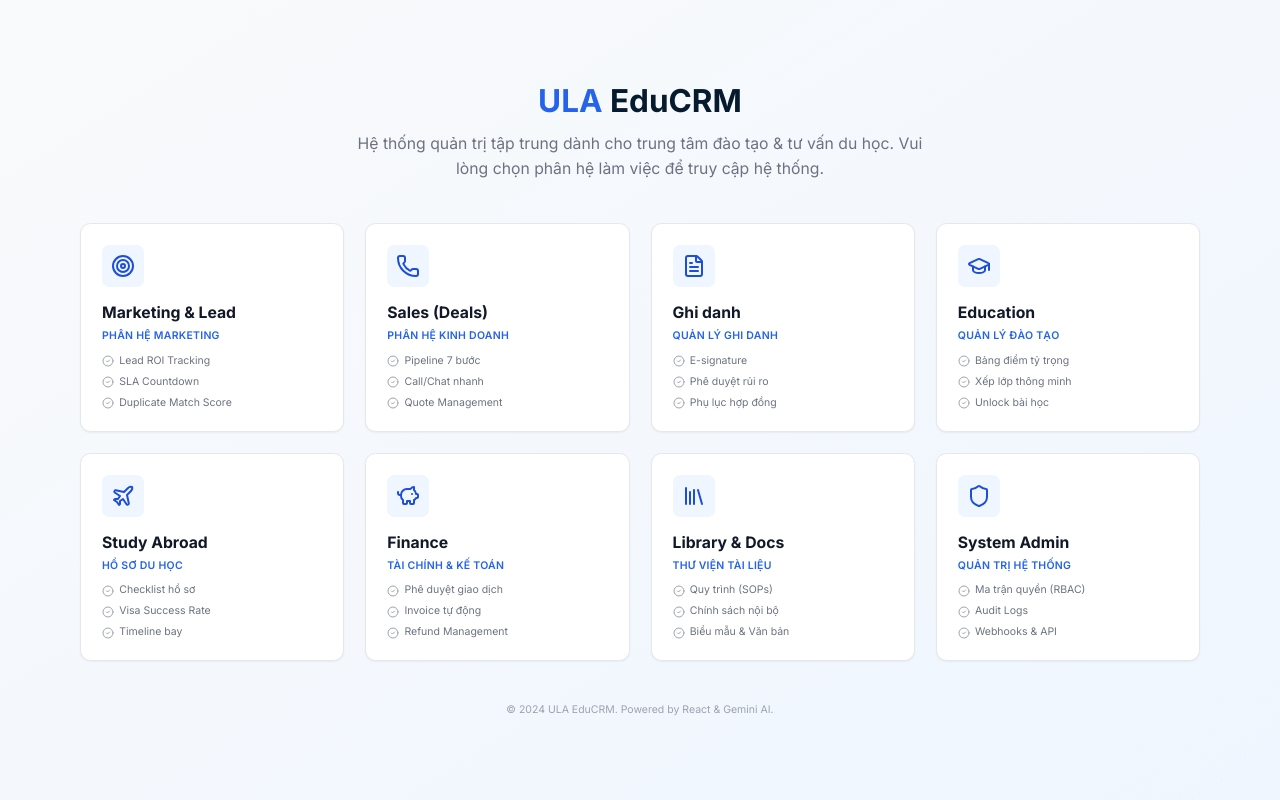
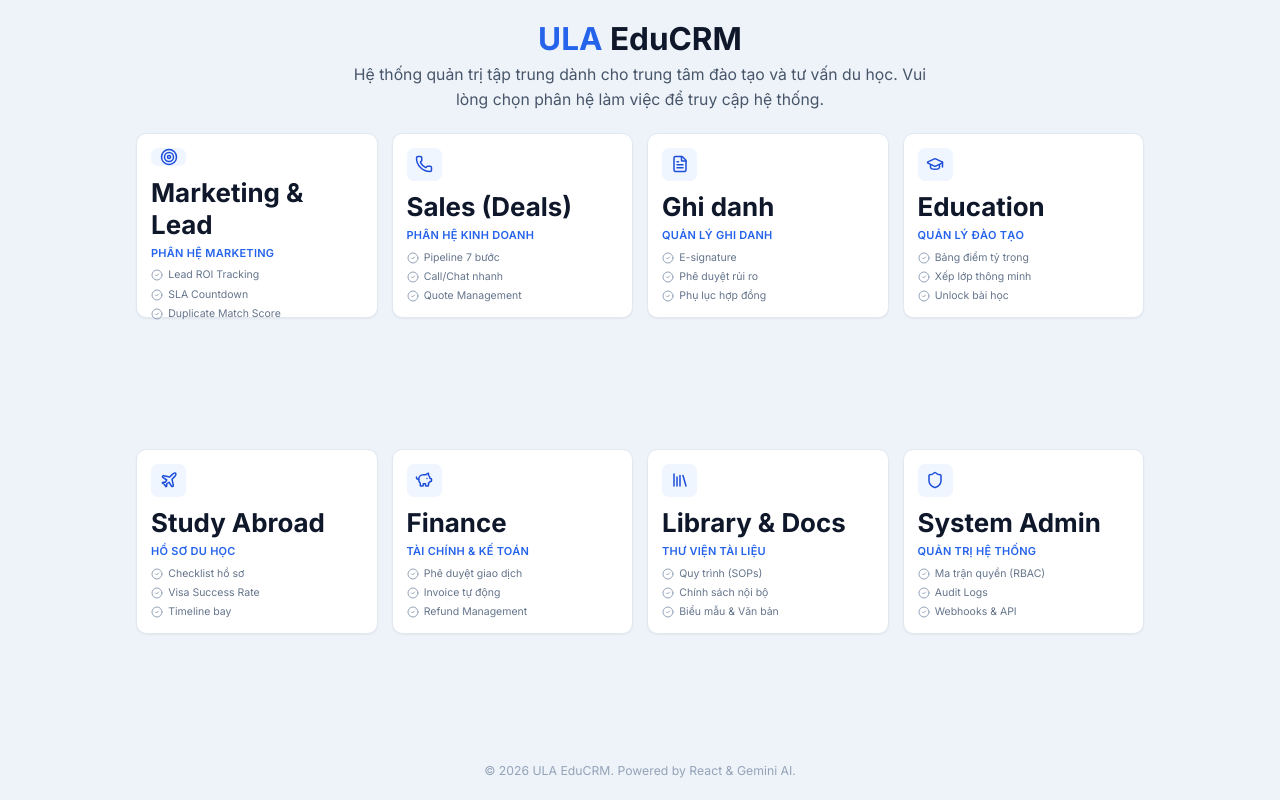
Before and after one commit to channie111105/edu, a React (Vite) app: page /#/module-selection in a window 1280 px wide. Before the commit this address led to /#/login. Built offline with nearby package versions, Linux system fonts and the light colour scheme.

Commit message:
feat(ui): vietnamize login and compact module selection layout

```diff
--- a/App.tsx
+++ b/App.tsx
@@ -12,6 +12,7 @@
 import LeadImport from './pages/LeadImport';
 import LeadBatches from './pages/LeadBatches';
 import LoginPage from './pages/LoginPage';
+import ModuleSelectionPage from './pages/ModuleSelectionPage';
 import AssignmentRules from './pages/AssignmentRules';
 import Pipeline from './pages/Pipeline';
 import DealDetails from './pages/DealDetails';
@@ -103,6 +104,7 @@
   return (
     <Routes>
       <Route path="/login" element={isAuthenticated ? <Navigate to="/" replace /> : <LoginPage />} />
+      <Route path="/module-selection" element={isAuthenticated ? <Navigate to="/" replace /> : <ModuleSelectionPage />} />
 
       <Route element={<ProtectedRoute />}>
         <Route path="/" element={<Layout />}>
--- a/pages/LoginPage.tsx
+++ b/pages/LoginPage.tsx
@@ -1,157 +1,145 @@
+import React, { useState } from 'react';
+import { useNavigate } from 'react-router-dom';
+import { CircleHelp, Lock, School, UserRound } from 'lucide-react';
 
-import React from 'react';
-import { useAuth } from '../contexts/AuthContext';
-import { UserRole } from '../types';
-import {
-  Shield,
-  Target,
-  Phone,
-  FileText,
-  PiggyBank,
-  GraduationCap,
-  Plane,
-  ArrowRight,
-  CheckCircle2,
-  BookCheck,
-  Library
-} from 'lucide-react';
+const LoginPage: React.FC = () => {
+  const navigate = useNavigate();
+  const [username, setUsername] = useState('');
+  const [password, setPassword] = useState('');
+  const [rememberMe, setRememberMe] = useState(false);
+  const [error, setError] = useState('');
 
-const LoginRoleCard = ({
-  role,
-  icon: Icon,
-  title,
-  description,
-  features
-}: {
-  role: UserRole,
-  icon: any,
-  title: string,
-  description: string,
-  features: string[]
-}) => {
-  const { login } = useAuth();
+  const handleSubmit = (event: React.FormEvent<HTMLFormElement>) => {
+    event.preventDefault();
+
+    if (!username.trim() || !password.trim()) {
+      setError('Vui lòng nhập tên đăng nhập và mật khẩu.');
+      return;
+    }
+
+    setError('');
+    void rememberMe;
+    navigate('/module-selection');
+  };
 
   return (
-    <button
-      onClick={() => login(role)}
-      className="flex flex-col text-left group relative bg-white rounded-xl shadow-sm border border-gray-200 p-6 hover:shadow-xl hover:border-blue-300 transition-all duration-300 overflow-hidden"
-    >
-      <div className="absolute top-0 right-0 p-3 opacity-0 group-hover:opacity-100 transition-opacity">
-        <ArrowRight className="text-blue-600" size={20} />
-      </div>
+    <div className="relative flex min-h-screen w-full items-center justify-center overflow-x-hidden overflow-y-auto bg-slate-50 p-4 md:h-screen md:overflow-hidden">
+      <div className="absolute inset-0 -z-10 bg-[radial-gradient(circle_at_top_right,_var(--tw-gradient-stops))] from-blue-100 via-slate-50 to-slate-100" />
 
-      <div className="h-12 w-12 rounded-lg bg-blue-50 text-blue-700 flex items-center justify-center mb-4 group-hover:bg-blue-600 group-hover:text-white transition-colors">
-        <Icon size={24} />
-      </div>
-
-      <h3 className="text-lg font-bold text-gray-900 mb-1 group-hover:text-blue-700 transition-colors">{title}</h3>
-      <p className="text-xs font-semibold text-blue-600 uppercase tracking-wide mb-3">{description}</p>
-
-      <div className="mt-auto space-y-2">
-        {features.map((feature, idx) => (
-          <div key={idx} className="flex items-start text-xs text-gray-500">
-            <CheckCircle2 size={12} className="mr-1.5 mt-0.5 text-gray-400 group-hover:text-blue-500" />
-            <span>{feature}</span>
+      <div className="w-full max-w-[440px]">
+        <div className="mb-6 flex flex-col items-center gap-3 text-center">
+          <div className="flex items-center justify-center rounded-xl bg-blue-600 p-3 text-white shadow-lg shadow-blue-600/20">
+            <School size={32} />
           </div>
-        ))}
-      </div>
-    </button>
-  );
-};
-
-const LoginPage: React.FC = () => {
-  return (
-    <div className="min-h-screen bg-gradient-to-br from-gray-50 to-blue-50 flex flex-col items-center justify-center p-4 sm:p-8 font-sans">
-      <div className="w-full max-w-7xl">
-        <div className="text-center mb-12">
-          <h1 className="text-4xl font-extrabold text-ula-900 mb-4">
-            <span className="text-blue-600">ULA</span> EduCRM
-          </h1>
-          <p className="text-gray-500 text-lg max-w-2xl mx-auto">
-            Hệ thống quản trị tập trung dành cho trung tâm đào tạo & tư vấn du học.
-            Vui lòng chọn phân hệ làm việc để truy cập hệ thống.
-          </p>
+          <h1 className="text-3xl font-bold tracking-tight text-slate-900">ULA EduCRM</h1>
+          <p className="text-slate-500">Hệ thống quản trị giáo dục tập trung</p>
         </div>
 
-        <div className="grid grid-cols-1 sm:grid-cols-2 lg:grid-cols-4 gap-6">
-          {/* 1. Marketing */}
-          <LoginRoleCard
-            role={UserRole.MARKETING}
-            icon={Target}
-            title="Marketing & Lead"
-            description="Phân hệ Marketing"
-            features={["Lead ROI Tracking", "SLA Countdown", "Duplicate Match Score"]}
-          />
+        <div className="rounded-xl border border-slate-200 bg-white p-7 shadow-xl shadow-slate-200/50">
+          <div className="mb-5 text-center">
+            <h2 className="text-xl font-semibold text-slate-900">Chào mừng trở lại</h2>
+            <p className="mt-1 text-sm text-slate-500">Vui lòng nhập thông tin để đăng nhập</p>
+          </div>
 
-          {/* 2. Sales (Deals) */}
-          <LoginRoleCard
-            role={UserRole.SALES_REP}
-            icon={Phone}
-            title="Sales (Deals)"
-            description="Phân hệ Kinh doanh"
-            features={["Pipeline 7 bước", "Call/Chat nhanh", "Quote Management"]}
-          />
+          <form className="space-y-4" onSubmit={handleSubmit}>
+            <div className="flex flex-col gap-1.5">
+              <label className="text-sm font-medium text-slate-700" htmlFor="username">
+                Email hoặc tên đăng nhập
+              </label>
+              <div className="relative">
+                <UserRound className="absolute left-3 top-1/2 -translate-y-1/2 text-slate-400" size={18} />
+                <input
+                  id="username"
+                  type="text"
+                  value={username}
+                  onChange={(event) => setUsername(event.target.value)}
+                  placeholder="name@university.edu"
+                  className="w-full rounded-lg border border-slate-200 bg-slate-50 py-3 pl-10 pr-4 text-slate-900 transition-colors focus:border-blue-500 focus:outline-none focus:ring-2 focus:ring-blue-500/20"
+                />
+              </div>
+            </div>
 
-          {/* 3. Contracts (Sales Leader) */}
-          <LoginRoleCard
-            role={UserRole.SALES_LEADER}
-            icon={FileText}
-            title="Ghi danh"
-            description="Quản lý Ghi danh"
-            features={["E-signature", "Phê duyệt rủi ro", "Phụ lục hợp đồng"]}
-          />
+            <div className="flex flex-col gap-1.5">
+              <div className="flex items-center justify-between">
+                <label className="text-sm font-medium text-slate-700" htmlFor="password">
+                  Mật khẩu
+                </label>
+                <button type="button" className="text-xs font-semibold text-blue-600 hover:underline">
+                  Quên mật khẩu?
+                </button>
+              </div>
+              <div className="relative">
+                <Lock className="absolute left-3 top-1/2 -translate-y-1/2 text-slate-400" size={18} />
+                <input
+                  id="password"
+                  type="password"
+                  value={password}
+                  onChange={(event) => setPassword(event.target.value)}
+                  placeholder="••••••••"
+                  className="w-full rounded-lg border border-slate-200 bg-slate-50 py-3 pl-10 pr-4 text-slate-900 transition-colors focus:border-blue-500 focus:outline-none focus:ring-2 focus:ring-blue-500/20"
+                />
+              </div>
+            </div>
 
-          {/* 4. Education */}
-          <LoginRoleCard
-            role={UserRole.TRAINING}
-            icon={GraduationCap}
-            title="Education"
-            description="Quản lý Đào tạo"
-            features={["Bảng điểm tỷ trọng", "Xếp lớp thông minh", "Unlock bài học"]}
-          />
+            <div className="flex items-center gap-2">
+              <input
+                id="remember"
+                type="checkbox"
+                checked={rememberMe}
+                onChange={(event) => setRememberMe(event.target.checked)}
+                className="h-4 w-4 rounded border-slate-300 text-blue-600 focus:ring-blue-600"
+              />
+              <label className="text-sm text-slate-600" htmlFor="remember">
+                Ghi nhớ đăng nhập
+              </label>
+            </div>
 
-          {/* 5. Study Abroad */}
-          <LoginRoleCard
-            role={UserRole.STUDY_ABROAD}
-            icon={Plane}
-            title="Study Abroad"
-            description="Hồ sơ Du học"
-            features={["Checklist hồ sơ", "Visa Success Rate", "Timeline bay"]}
-          />
+            {error ? (
+              <p className="flex items-center gap-2 rounded-lg border border-red-200 bg-red-50 px-3 py-2 text-sm text-red-600">
+                <CircleHelp size={16} />
+                {error}
+              </p>
+            ) : null}
 
-          {/* 6. Finance */}
-          <LoginRoleCard
-            role={UserRole.ACCOUNTANT}
-            icon={PiggyBank}
-            title="Finance"
-            description="Tài chính & Kế toán"
-            features={["Phê duyệt giao dịch", "Invoice tự động", "Refund Management"]}
-          />
+            <button
+              type="submit"
+              className="w-full rounded-lg bg-blue-600 py-3 font-semibold text-white shadow-lg shadow-blue-600/30 transition-all hover:bg-blue-500 active:scale-[0.98]"
+            >
+              Đăng nhập
+            </button>
+          </form>
 
-          {/* 7. Library & Documents */}
-          <LoginRoleCard
-            role={UserRole.TEACHER}
-            icon={Library}
-            title="Library & Docs"
-            description="Thư viện Tài liệu"
-            features={["Quy trình (SOPs)", "Chính sách nội bộ", "Biểu mẫu & Văn bản"]}
-          />
-
-          {/* 8. System Admin */}
-          <LoginRoleCard
-            role={UserRole.ADMIN}
-            icon={Shield}
-            title="System Admin"
-            description="Quản trị hệ thống"
-            features={["Ma trận quyền (RBAC)", "Audit Logs", "Webhooks & API"]}
-          />
+          <div className="mt-6">
+            <div className="relative mb-4 flex items-center">
+              <div className="flex-grow border-t border-slate-200" />
+              <span className="mx-4 shrink-0 text-xs font-medium uppercase tracking-wider text-slate-400">
+                Bạn mới sử dụng ULA?
+              </span>
+              <div className="flex-grow border-t border-slate-200" />
+            </div>
+            <button
+              type="button"
+              className="flex w-full items-center justify-center rounded-lg border border-slate-200 py-3 font-medium text-slate-700 transition-colors hover:bg-slate-50"
+            >
+              Tạo tài khoản
+            </button>
+          </div>
         </div>
 
-        <div className="mt-12 text-center">
-          <p className="text-xs text-gray-400">
-            © 2024 ULA EduCRM. Powered by React & Gemini AI.
-          </p>
-        </div>
+        <footer className="mt-8 text-center text-xs text-slate-400">
+          <p>© 2026 ULA EduCRM. Powered by React & Gemini AI.</p>
+          <div className="mt-3 flex justify-center gap-6">
+            <button type="button" className="hover:text-blue-600">
+              Hỗ trợ
+            </button>
+            <button type="button" className="hover:text-blue-600">
+              Chính sách bảo mật
+            </button>
+            <button type="button" className="hover:text-blue-600">
+              Điều khoản sử dụng
+            </button>
+          </div>
+        </footer>
       </div>
     </div>
   );
--- /dev/null
+++ b/pages/ModuleSelectionPage.tsx
@@ -0,0 +1,157 @@
+import React from 'react';
+import { useNavigate } from 'react-router-dom';
+import {
+  CircleCheck,
+  FileText,
+  GraduationCap,
+  Library,
+  Phone,
+  PiggyBank,
+  Plane,
+  Shield,
+  Target,
+  type LucideIcon,
+} from 'lucide-react';
+import { useAuth } from '../contexts/AuthContext';
+import { UserRole } from '../types';
+
+type ModuleCardProps = {
+  role: UserRole;
+  icon: LucideIcon;
+  title: string;
+  subtitle: string;
+  features: string[];
+  onSelectRole: (role: UserRole) => void;
+};
+
+const ModuleCard: React.FC<ModuleCardProps> = ({ role, icon: Icon, title, subtitle, features, onSelectRole }) => {
+  return (
+    <button
+      type="button"
+      onClick={() => onSelectRole(role)}
+      className="group flex h-[185px] flex-col rounded-xl border border-slate-200 bg-white p-4 text-left shadow-sm transition-all hover:-translate-y-0.5 hover:border-blue-300 hover:shadow-md"
+    >
+      <div className="mb-3 flex h-10 w-10 items-center justify-center rounded-lg bg-blue-50 text-blue-700 transition-colors group-hover:bg-blue-600 group-hover:text-white">
+        <Icon size={18} />
+      </div>
+
+      <h3 className="text-[1.85rem] font-bold leading-tight text-slate-900">{title}</h3>
+      <p className="mt-1 text-[11px] font-semibold uppercase tracking-wide text-blue-600">{subtitle}</p>
+
+      <div className="mt-2 space-y-1.5">
+        {features.map((feature) => (
+          <div key={feature} className="flex items-center gap-1.5 text-xs text-slate-500">
+            <CircleCheck size={12} className="text-slate-400" />
+            <span>{feature}</span>
+          </div>
+        ))}
+      </div>
+    </button>
+  );
+};
+
+const ModuleSelectionPage: React.FC = () => {
+  const { login } = useAuth();
+  const navigate = useNavigate();
+
+  const handleSelectRole = (role: UserRole) => {
+    login(role);
+    navigate('/');
+  };
+
+  return (
+    <div className="min-h-screen overflow-y-auto bg-[#eef3f9] px-4 py-6 md:h-screen md:overflow-hidden md:px-8">
+      <div className="mx-auto flex h-full w-full max-w-6xl flex-col">
+        <header className="mb-5 text-center md:mb-6">
+          <h1 className="text-3xl font-extrabold text-slate-900 sm:text-4xl">
+            <span className="text-blue-600">ULA</span> EduCRM
+          </h1>
+          <p className="mx-auto mt-2 max-w-2xl text-base text-slate-600 md:text-lg">
+            Hệ thống quản trị tập trung dành cho trung tâm đào tạo và tư vấn du học.
+            Vui lòng chọn phân hệ làm việc để truy cập hệ thống.
+          </p>
+        </header>
+
+        <main className="grid flex-1 grid-cols-1 gap-4 sm:grid-cols-2 lg:grid-cols-4">
+          <ModuleCard
+            role={UserRole.MARKETING}
+            icon={Target}
+            title="Marketing & Lead"
+            subtitle="Phân hệ Marketing"
+            features={['Lead ROI Tracking', 'SLA Countdown', 'Duplicate Match Score']}
+            onSelectRole={handleSelectRole}
+          />
+
+          <ModuleCard
+            role={UserRole.SALES_REP}
+            icon={Phone}
+            title="Sales (Deals)"
+            subtitle="Phân hệ Kinh doanh"
+            features={['Pipeline 7 bước', 'Call/Chat nhanh', 'Quote Management']}
+            onSelectRole={handleSelectRole}
+          />
+
+          <ModuleCard
+            role={UserRole.SALES_LEADER}
+            icon={FileText}
+            title="Ghi danh"
+            subtitle="Quản lý Ghi danh"
+            features={['E-signature', 'Phê duyệt rủi ro', 'Phụ lục hợp đồng']}
+            onSelectRole={handleSelectRole}
+          />
+
+          <ModuleCard
+            role={UserRole.TRAINING}
+            icon={GraduationCap}
+            title="Education"
+            subtitle="Quản lý Đào tạo"
+            features={['Bảng điểm tỷ trọng', 'Xếp lớp thông minh', 'Unlock bài học']}
+            onSelectRole={handleSelectRole}
+          />
+
+          <ModuleCard
+            role={UserRole.STUDY_ABROAD}
+            icon={Plane}
+            title="Study Abroad"
+            subtitle="Hồ sơ Du học"
+            features={['Checklist hồ sơ', 'Visa Success Rate', 'Timeline bay']}
+            onSelectRole={handleSelectRole}
+          />
+
+          <ModuleCard
+            role={UserRole.ACCOUNTANT}
+            icon={PiggyBank}
+            title="Finance"
+            subtitle="Tài chính & Kế toán"
+            features={['Phê duyệt giao dịch', 'Invoice tự động', 'Refund Management']}
+            onSelectRole={handleSelectRole}
+          />
+
+          <ModuleCard
+            role={UserRole.TEACHER}
+            icon={Library}
+            title="Library & Docs"
+            subtitle="Thư viện Tài liệu"
+            features={['Quy trình (SOPs)', 'Chính sách nội bộ', 'Biểu mẫu & Văn bản']}
+            onSelectRole={handleSelectRole}
+          />
+
+          <ModuleCard
+            role={UserRole.ADMIN}
+            icon={Shield}
+            title="System Admin"
+            subtitle="Quản trị Hệ thống"
+            features={['Ma trận quyền (RBAC)', 'Audit Logs', 'Webhooks & API']}
+            onSelectRole={handleSelectRole}
+          />
+        </main>
+
+        <footer className="mt-4 text-center text-xs text-slate-400 md:mt-3 md:text-sm">
+          © 2026 ULA EduCRM. Powered by React & Gemini AI.
+        </footer>
+      </div>
+    </div>
+  );
+};
+
+export default ModuleSelectionPage;
```
